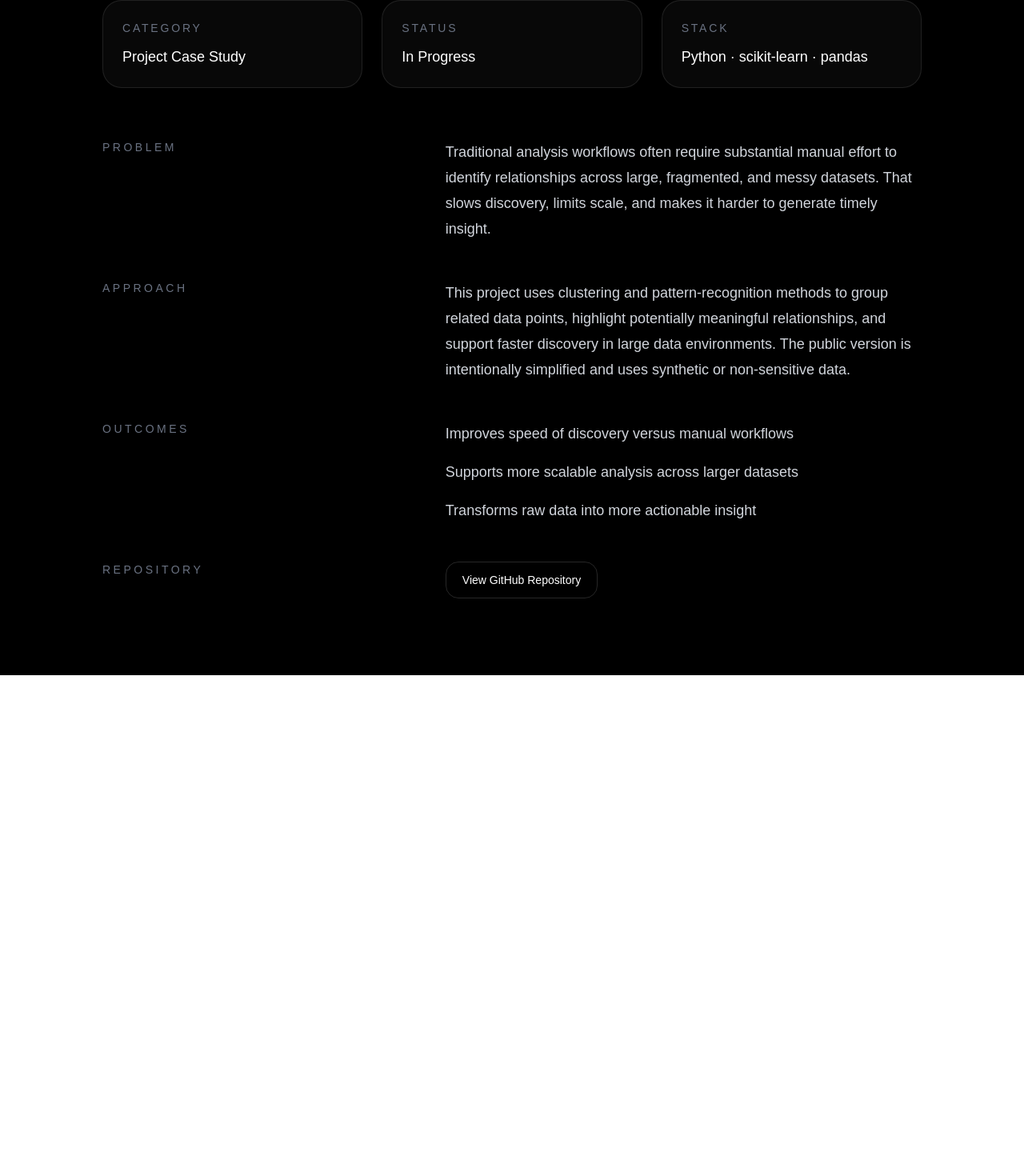
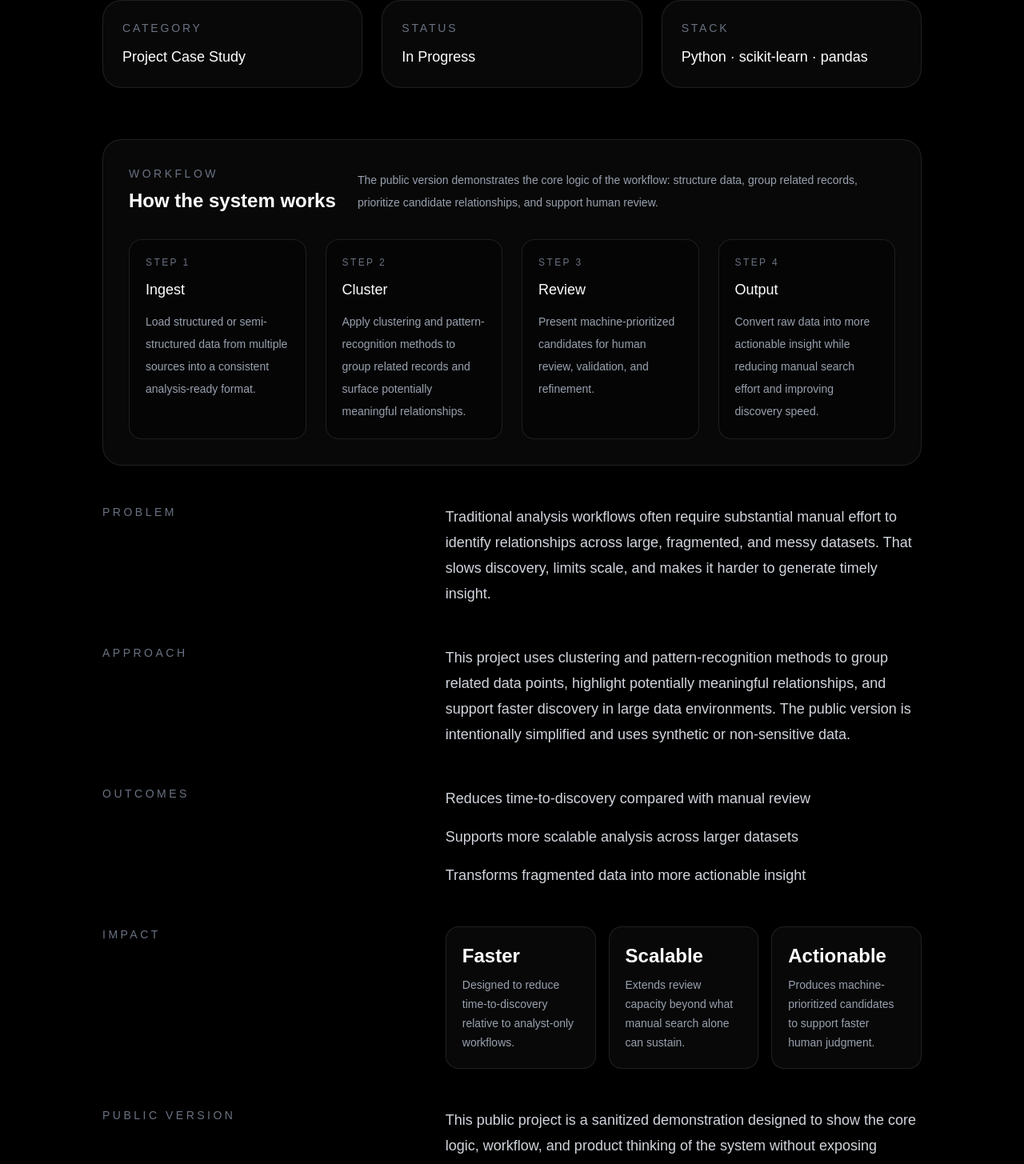
Before and after one commit to nickclayton-ai/portfolio-site, a Next.js app: page /entity-discovery-engine in a window 1280 px wide. Shown: the part 405-1860 px from the top of the page at 80% size. Before the commit the page ends 1249 px from the top, so only its background shows below. Built offline with nearby package versions, Linux system fonts and the light colour scheme.

Commit message:
Enhance entity discovery engine case study page

```diff
--- a/app/entity-discovery-engine/page.tsx
+++ b/app/entity-discovery-engine/page.tsx
@@ -18,7 +18,7 @@ export default function EntityDiscoveryEnginePage() {
         </h1>
 
         <p className="mt-6 max-w-3xl text-lg leading-8 text-gray-400">
-          A machine learning–enabled workflow for identifying patterns,
+          A machine learning-enabled workflow for identifying patterns,
           clustering related entities, and surfacing hidden relationships in
           large datasets.
         </p>
@@ -48,7 +48,75 @@ export default function EntityDiscoveryEnginePage() {
           </div>
         </div>
 
-        <section className="mt-16 grid gap-8 md:grid-cols-[0.8fr_1.2fr]">
+        <section className="mt-16">
+          <div className="rounded-3xl border border-white/10 bg-white/[0.03] p-8">
+            <div className="flex flex-col gap-4 md:flex-row md:items-end md:justify-between">
+              <div>
+                <p className="text-sm uppercase tracking-[0.25em] text-gray-500">
+                  Workflow
+                </p>
+                <h2 className="mt-2 text-2xl font-semibold text-white">
+                  How the system works
+                </h2>
+              </div>
+
+              <p className="max-w-2xl text-sm leading-7 text-gray-400">
+                The public version demonstrates the core logic of the workflow:
+                structure data, group related records, prioritize candidate
+                relationships, and support human review.
+              </p>
+            </div>
+
+            <div className="mt-8 grid gap-6 md:grid-cols-4">
+              <div className="rounded-2xl border border-white/10 bg-black/30 p-5">
+                <p className="text-xs uppercase tracking-[0.2em] text-gray-500">
+                  Step 1
+                </p>
+                <h3 className="mt-3 text-lg font-medium text-white">Ingest</h3>
+                <p className="mt-3 text-sm leading-7 text-gray-400">
+                  Load structured or semi-structured data from multiple sources
+                  into a consistent analysis-ready format.
+                </p>
+              </div>
+
+              <div className="rounded-2xl border border-white/10 bg-black/30 p-5">
+                <p className="text-xs uppercase tracking-[0.2em] text-gray-500">
+                  Step 2
+                </p>
+                <h3 className="mt-3 text-lg font-medium text-white">Cluster</h3>
+                <p className="mt-3 text-sm leading-7 text-gray-400">
+                  Apply clustering and pattern-recognition methods to group
+                  related records and surface potentially meaningful
+                  relationships.
+                </p>
+              </div>
+
+              <div className="rounded-2xl border border-white/10 bg-black/30 p-5">
+                <p className="text-xs uppercase tracking-[0.2em] text-gray-500">
+                  Step 3
+                </p>
+                <h3 className="mt-3 text-lg font-medium text-white">Review</h3>
+                <p className="mt-3 text-sm leading-7 text-gray-400">
+                  Present machine-prioritized candidates for human review,
+                  validation, and refinement.
+                </p>
+              </div>
+
+              <div className="rounded-2xl border border-white/10 bg-black/30 p-5">
+                <p className="text-xs uppercase tracking-[0.2em] text-gray-500">
+                  Step 4
+                </p>
+                <h3 className="mt-3 text-lg font-medium text-white">Output</h3>
+                <p className="mt-3 text-sm leading-7 text-gray-400">
+                  Convert raw data into more actionable insight while reducing
+                  manual search effort and improving discovery speed.
+                </p>
+              </div>
+            </div>
+          </div>
+        </section>
+
+        <section className="mt-12 grid gap-8 md:grid-cols-[0.8fr_1.2fr]">
           <div>
             <p className="text-sm uppercase tracking-[0.25em] text-gray-500">
               Problem
@@ -92,10 +160,61 @@ export default function EntityDiscoveryEnginePage() {
 
           <div>
             <ul className="space-y-4 text-lg leading-8 text-gray-300">
-              <li>Improves speed of discovery versus manual workflows</li>
+              <li>Reduces time-to-discovery compared with manual review</li>
               <li>Supports more scalable analysis across larger datasets</li>
-              <li>Transforms raw data into more actionable insight</li>
+              <li>Transforms fragmented data into more actionable insight</li>
             </ul>
+          </div>
+        </section>
+
+        <section className="mt-12 grid gap-8 md:grid-cols-[0.8fr_1.2fr]">
+          <div>
+            <p className="text-sm uppercase tracking-[0.25em] text-gray-500">
+              Impact
+            </p>
+          </div>
+
+          <div className="grid gap-4 md:grid-cols-3">
+            <div className="rounded-2xl border border-white/10 bg-white/[0.03] p-5">
+              <p className="text-2xl font-semibold text-white">Faster</p>
+              <p className="mt-2 text-sm leading-6 text-gray-400">
+                Designed to reduce time-to-discovery relative to analyst-only
+                workflows.
+              </p>
+            </div>
+
+            <div className="rounded-2xl border border-white/10 bg-white/[0.03] p-5">
+              <p className="text-2xl font-semibold text-white">Scalable</p>
+              <p className="mt-2 text-sm leading-6 text-gray-400">
+                Extends review capacity beyond what manual search alone can
+                sustain.
+              </p>
+            </div>
+
+            <div className="rounded-2xl border border-white/10 bg-white/[0.03] p-5">
+              <p className="text-2xl font-semibold text-white">Actionable</p>
+              <p className="mt-2 text-sm leading-6 text-gray-400">
+                Produces machine-prioritized candidates to support faster human
+                judgment.
+              </p>
+            </div>
+          </div>
+        </section>
+
+        <section className="mt-12 grid gap-8 md:grid-cols-[0.8fr_1.2fr]">
+          <div>
+            <p className="text-sm uppercase tracking-[0.25em] text-gray-500">
+              Public Version
+            </p>
+          </div>
+
+          <div>
+            <p className="text-lg leading-8 text-gray-300">
+              This public project is a sanitized demonstration designed to show
+              the core logic, workflow, and product thinking of the system
+              without exposing sensitive context, data, or implementation
+              details.
+            </p>
           </div>
         </section>
 
```
